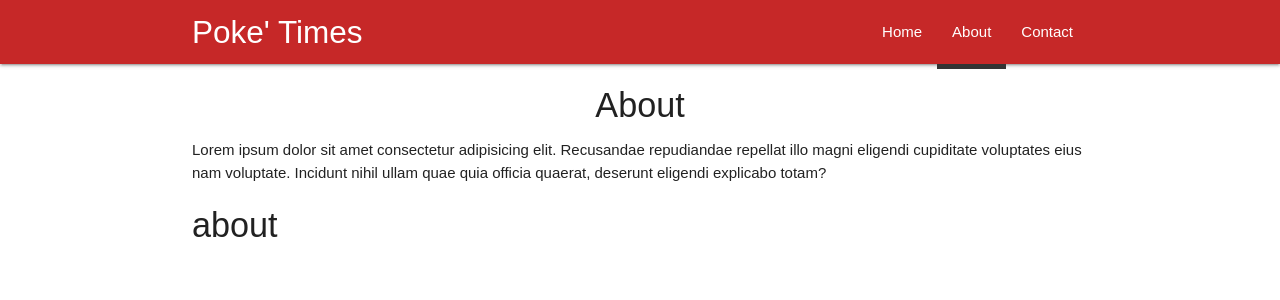
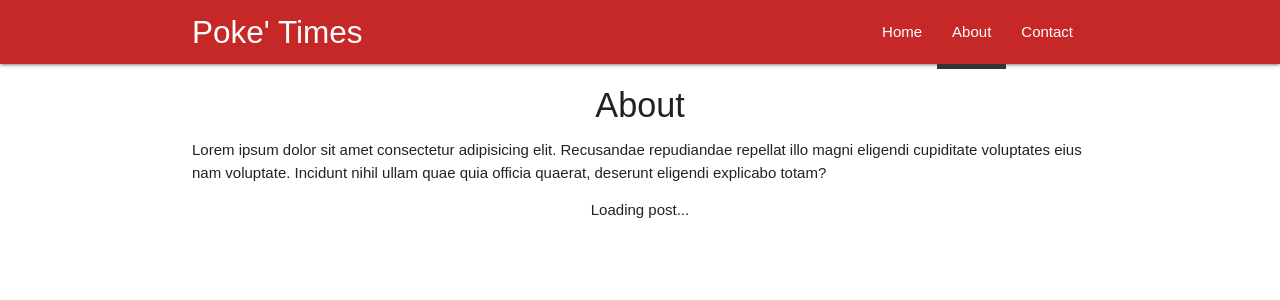
Before and after one commit to iamshaunjp/react-redux-complete-playlist, a React (Create React App) app in the folder poketimes/: page /about in a window 1280 px wide. Shown: the top 300 px of the page. Built offline with nearby package versions, Linux system fonts and the light colour scheme; no server answers.

Commit message:
lesson-31

```diff
--- a/poketimes/src/components/Home.js
+++ b/poketimes/src/components/Home.js
@@ -1,5 +1,6 @@
 import React, { Component } from 'react'
 import axios from 'axios'
+import { Link } from 'react-router-dom'
 
 class Home extends Component {
   state = {
@@ -21,7 +22,9 @@
         return (
           <div className="post card" key={post.id}>
             <div className="card-content">
-              <span className="card-title">{post.title}</span>
+              <Link to={'/' + post.id}>
+                <span className="card-title red-text">{post.title}</span>
+              </Link>
               <p>{post.body}</p>
             </div>
           </div>
--- a/poketimes/src/components/Post.js
+++ b/poketimes/src/components/Post.js
@@ -1,19 +1,34 @@
 import React, { Component } from 'react'
+import axios from 'axios'
 
 class Post extends Component {
   state = {
-    id: null
+    post: null
   }
   componentDidMount(){
     let id = this.props.match.params.post_id;
-    this.setState({
-      id
-    })
+    axios.get('https://jsonplaceholder.typicode.com/posts/' + id)
+      .then(res => {
+        this.setState({
+          post: res.data
+        });
+        //console.log(res.data);
+      });
   }
   render() {
+
+    const post = this.state.post ? (
+      <div className="post">
+        <h4 className="center">{this.state.post.title}</h4>
+        <p>{this.state.post.body}</p>
+      </div>
+    ) : (
+      <div className="center">Loading post...</div>
+    );
+
     return (
       <div className="container">
-        <h4>{this.state.id}</h4>
+        {post}
       </div>
     )
   }
```
